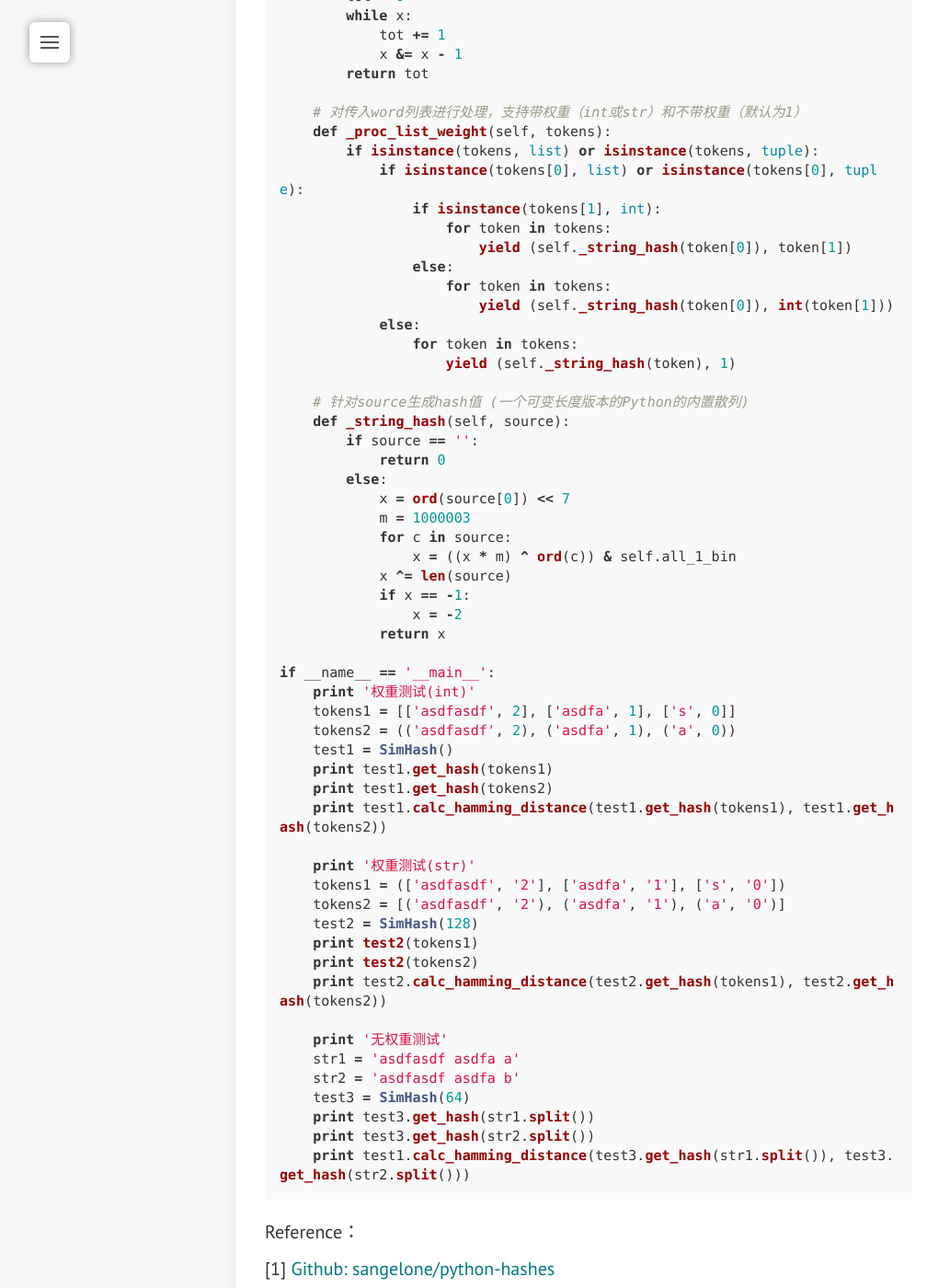
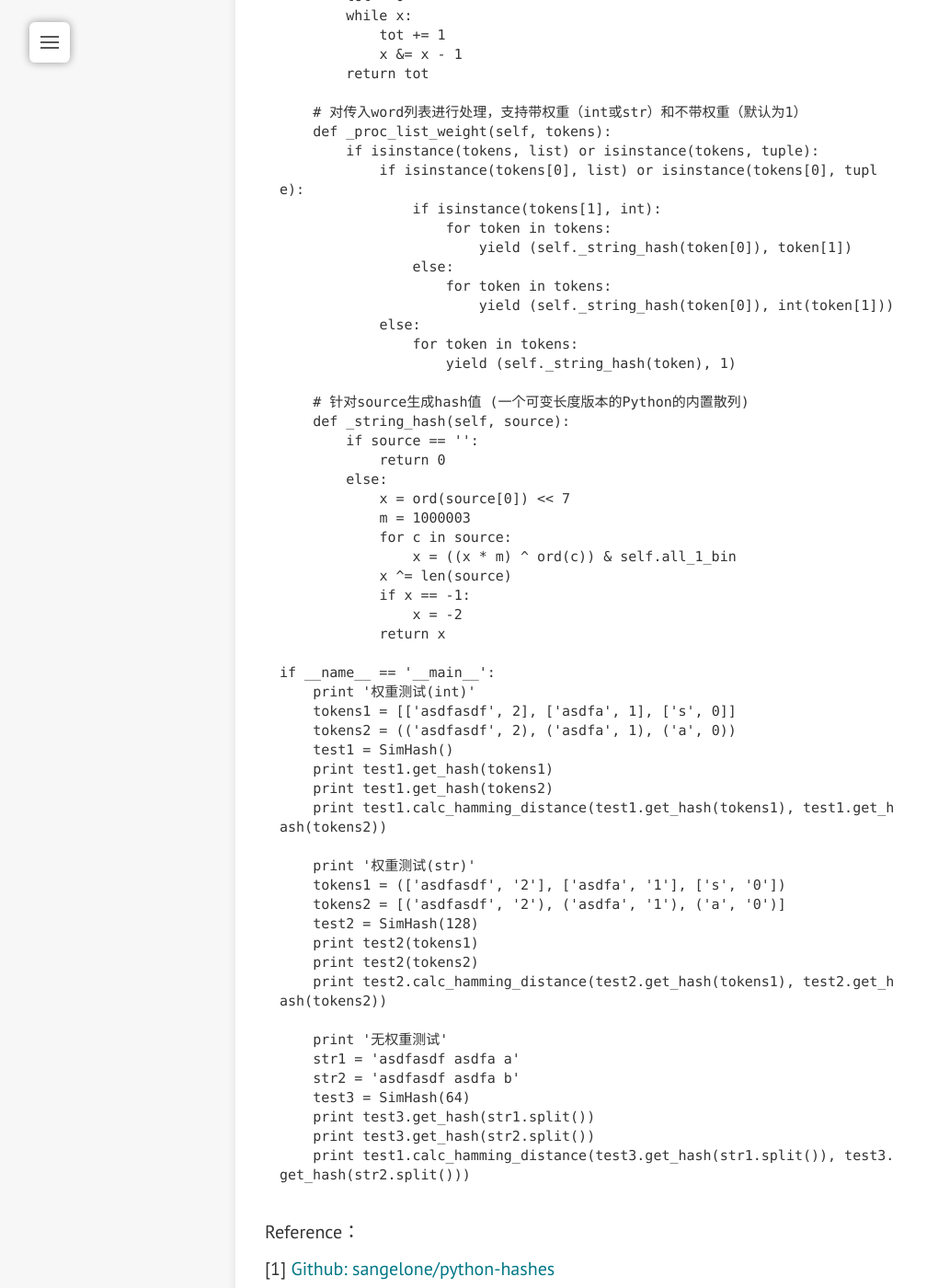
Before and after one commit to luodin007/luodin007.github.io, a Jekyll site: the page built from _posts/2015-05-02-HttpMessageProc2.md, in a window 1280 px wide and 1400 px high, scrolled down 2863 px. Shown: the whole window at 92% size, without its empty margins (0-1008 px from the left). Built offline with Jekyll 4.4.1, drawn with Linux system fonts in a browser that asks for light colours; Markdown is read by kramdown in place of the engine named in the settings; comment, search, counter and statistics services are not loaded; some of the changed text lies outside the part shown.

Commit message:
highlight

````diff
--- a/_posts/2015-05-02-HttpMessageProc2.md
+++ b/_posts/2015-05-02-HttpMessageProc2.md
@@ -50,7 +50,7 @@ comments: true
 3. 更加pythonic ；）
 4. 适用于multiprocessing的map操作
 
-{% highlight python %}
+```
 #!/usr/bin/python
 # coding=utf-8
 
@@ -141,7 +141,7 @@ if __name__ == '__main__':
     print test3.get_hash(str1.split())
     print test3.get_hash(str2.split())
     print test1.calc_hamming_distance(test3.get_hash(str1.split()), test3.get_hash(str2.split()))
-{% endhighlight %}
+```
 
 ###Reference：
 [1] [Github: sangelone/python-hashes](https://github.com/sangelone/python-hashes)
````
